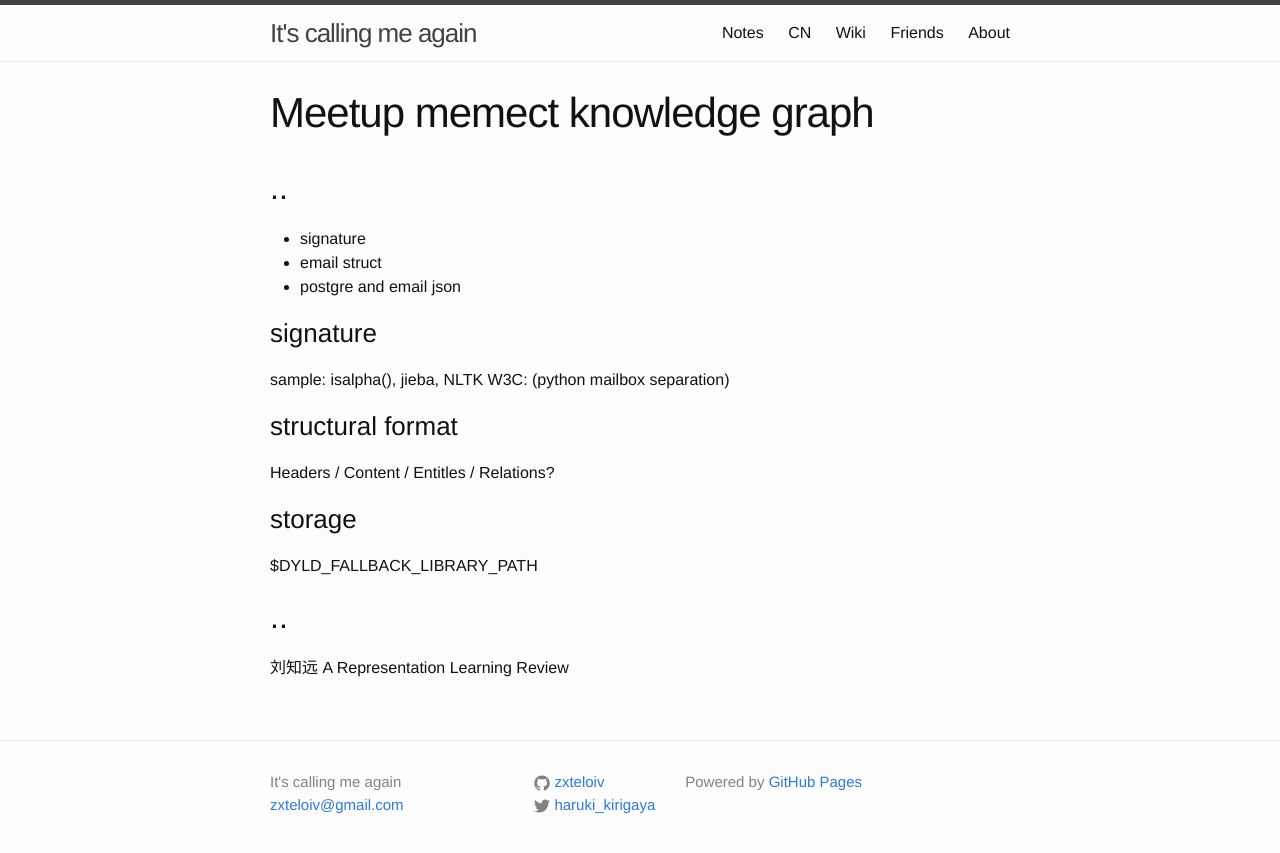
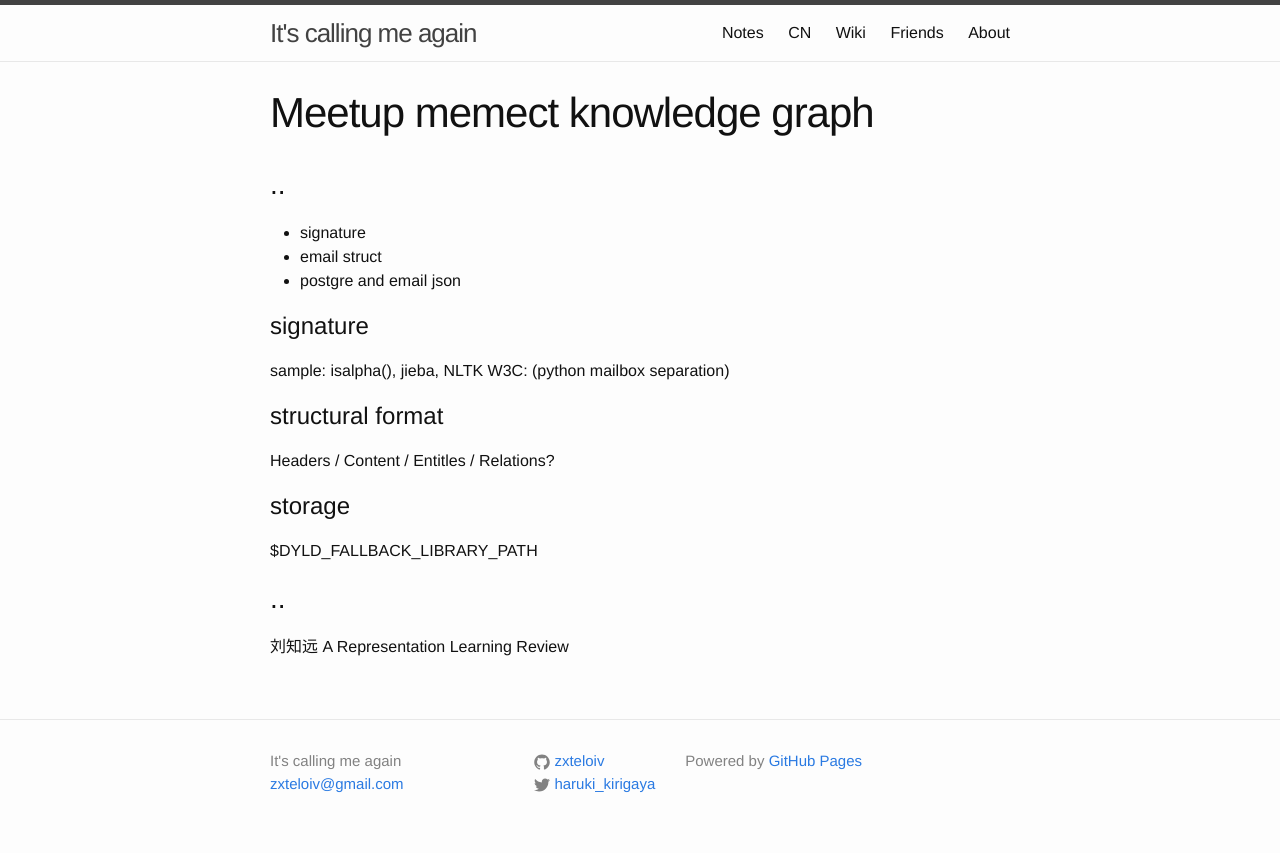
Before and after one commit to zxteloiv/zxteloiv.github.io, a Jekyll site: the page built from wiki/nlp/Meetup_memect_knowledge_graph/index.md, in a window 1280 px wide. Shown: the top 853 px of the page. Built offline with Jekyll 4.4.1, drawn with Linux system fonts in a browser that asks for light colours.

Commit message:
adjust the font size for different headers

```diff
--- a/_sass/_layout.scss
+++ b/_sass/_layout.scss
@@ -210,7 +210,7 @@
 .post-content {
     margin-bottom: $spacing-unit;
 
-    h2 {
+    h1 {
         font-size: 32px;
 
         @include media-query($on-laptop) {
@@ -218,11 +218,19 @@
         }
     }
 
-    h3 {
-        font-size: 26px;
+    h2 {
+        font-size: 28px;
 
         @include media-query($on-laptop) {
-            font-size: 22px;
+            font-size: 24px;
+        }
+    }
+
+    h3 {
+        font-size: 24px;
+
+        @include media-query($on-laptop) {
+            font-size: 20px;
         }
     }
 
```
